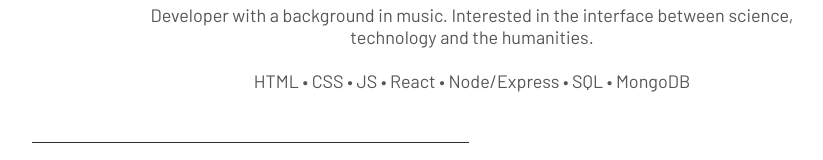
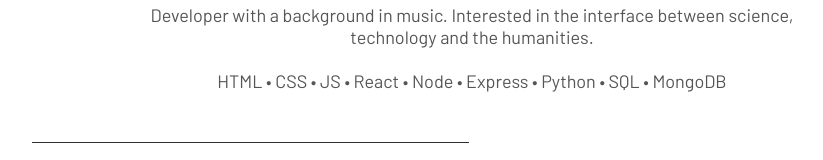
Before and after one commit to zacharyarney/zacharyarney.github.io, a plain HTML site: page index.html in a window 1280 px wide. Shown: the part 224-384 px from the top of the page, without its empty margins (168-991 px from the left). Drawn offline with Linux system fonts and the light colour scheme.

Commit message:
updates skills with python, decouples node and express

```diff
--- a/index.html
+++ b/index.html
@@ -31,7 +31,7 @@
           <div class="skills">
             <!-- <p>I make websites using&nbsp;</p> -->
             <p>HTML &bull; CSS &bull; JS &bull; React&nbsp;</p>
-            <p>&bull; Node/Express &bull; SQL &bull; MongoDB</p>
+            <p>&bull; Node &bull; Express &bull; Python &bull; SQL &bull; MongoDB</p>
           </div>
         </div>
       </header>
```
